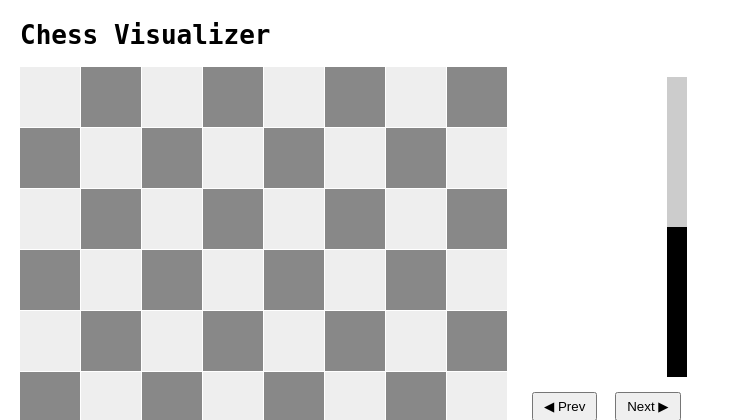
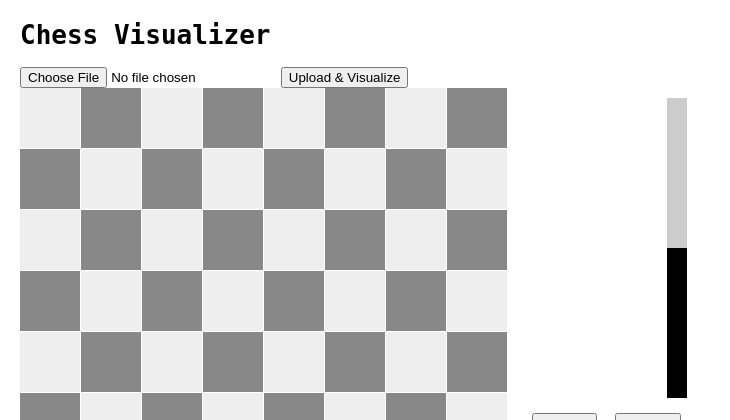
Before and after one commit to ssgssg2fan/chess, a Flask app: template templates/visualizer.html in a window 1280 px wide. Shown: the top 420 px of the page, without its empty margins (0-730 px from the left). Run offline with Flask 3, Linux system fonts and the light colour scheme; the template is opened without the code that fills it: most values are stand-ins (such as "Sample title", 1, 10 or a date in 2020); parts of the project's set-up code (start-up, migrations or seed data) failed here and were passed over.

Commit message:
Update visualizer.html

```diff
--- a/templates/visualizer.html
+++ b/templates/visualizer.html
@@ -19,6 +19,11 @@
 </head>
 <body>
     <h1>Chess Visualizer</h1>
+    <form action="/visualize" method="post" enctype="multipart/form-data">
+    <input type="file" name="file" required>
+    <button type="submit">Upload & Visualize</button>
+</form>
+
     <div id="container">
         <div id="board"></div>
         <div id="panel">
```
